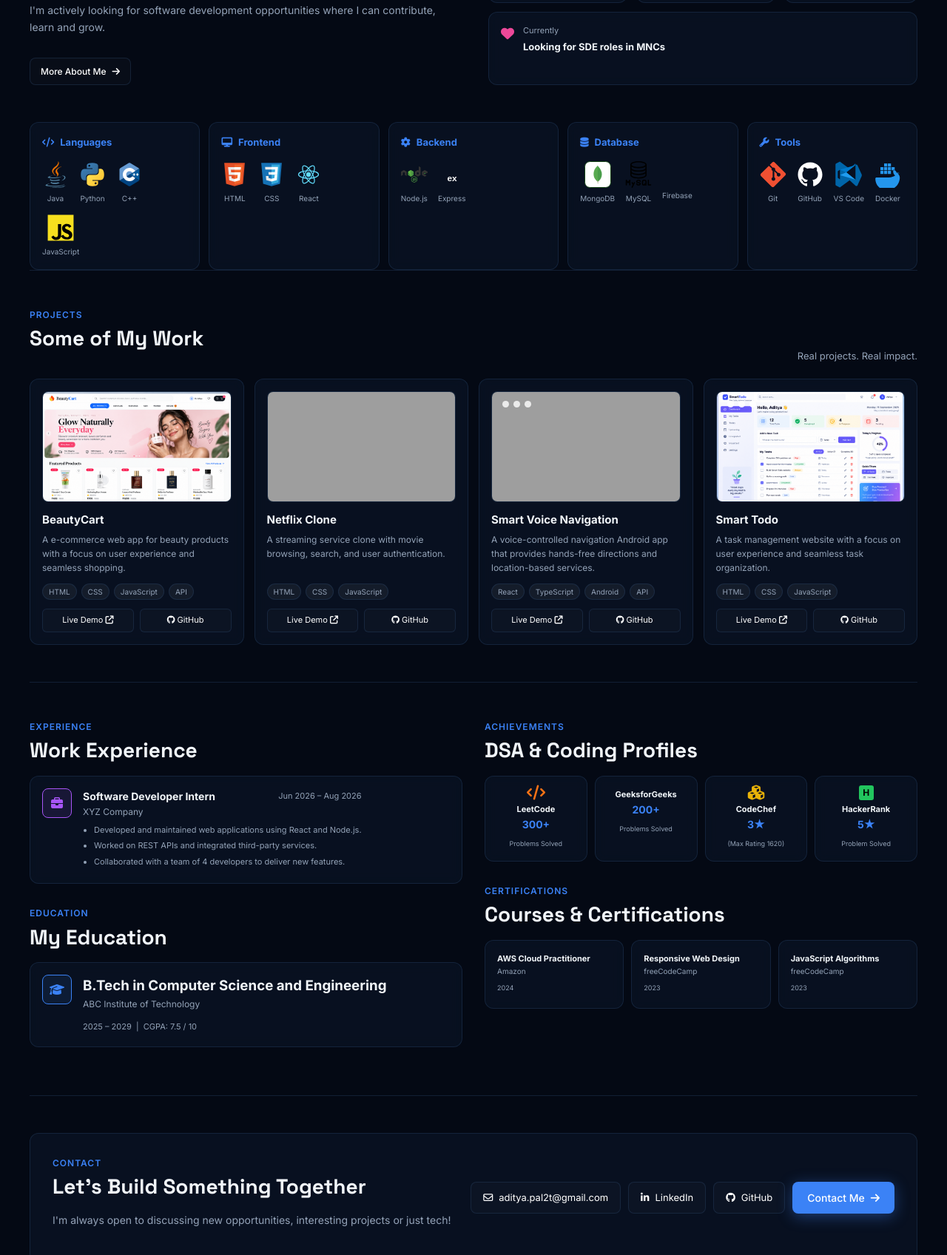
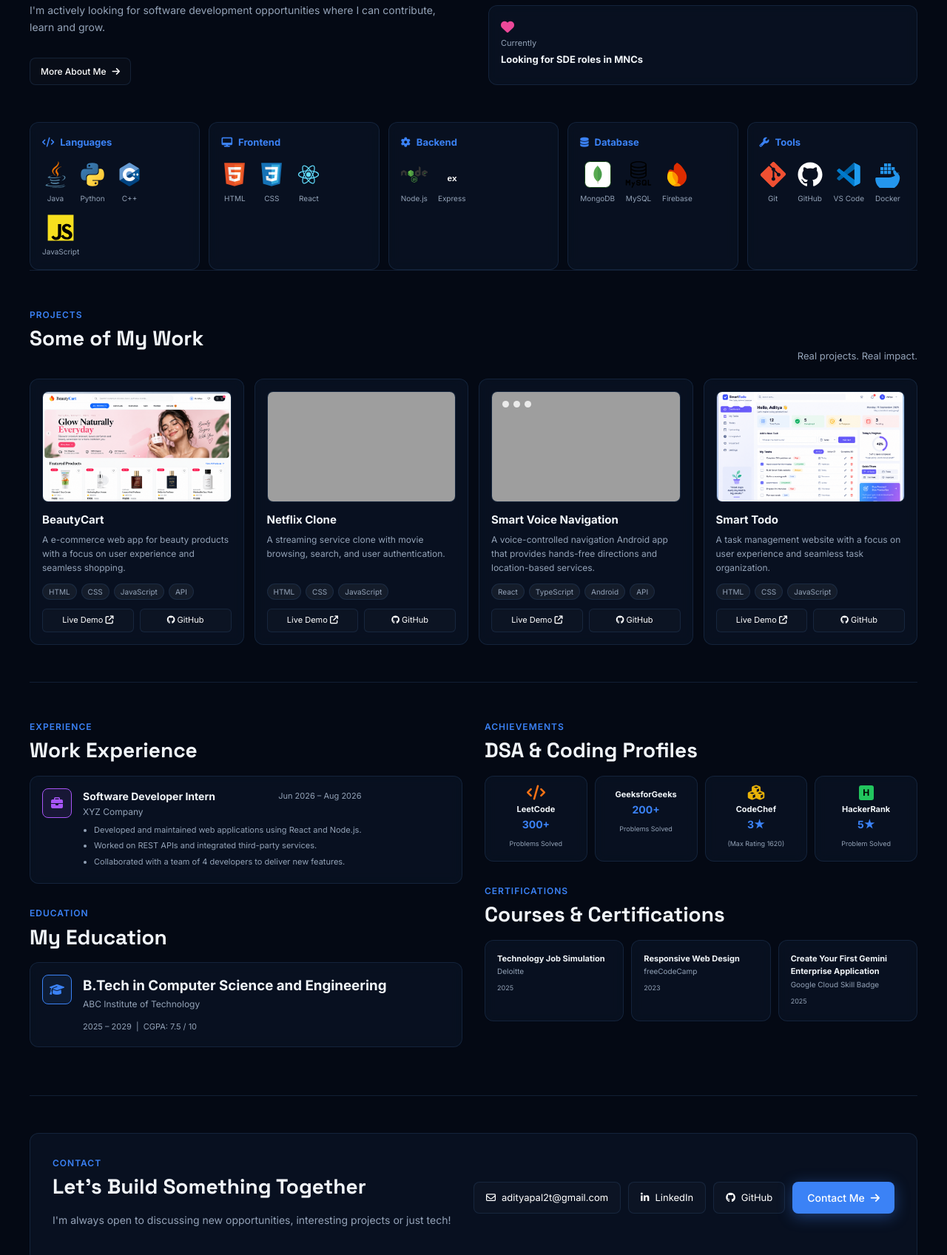
Before and after one commit to ap7856971-web/aditya-portfolio, a plain HTML site: page index.html in a window 1280 px wide. Shown: the part 897-2594 px from the top of the page at 74% size. Drawn offline with nearby package versions, Linux system fonts and the light colour scheme; grey boxes are pictures that could not be loaded; some icons are missing.

Commit message:
Update index.html

```diff
--- a/index.html
+++ b/index.html
@@ -26,7 +26,7 @@
   <!-- Header -->
   <header class="nav-wrap">
     <nav class="nav container">
-      <a class="logo" href="#home">A<span>.</span></a>
+      <a class="logo" href="#home">Ap<span>.</span></a>
       <div class="nav-links">
         <a href="#home">Home</a>
         <a href="#about">About</a>
@@ -55,7 +55,8 @@
           <a class="btn ghost" href="#" download>Download Resume <i class="fa-solid fa-download"></i></a>
           <div class="socials">
             <a href="https://github.com/ap7856971-web"><i class="fa-brands fa-github"></i></a>
-            <a href="https://www.linkedin.com/in/aditya-pal901/" class="linkedin-bg"><i class="fa-brands fa-linkedin-in"></i></a>
+            <a href="https://www.linkedin.com/in/aditya-pal901/" class="linkedin-bg"><i
+                class="fa-brands fa-linkedin-in"></i></a>
             <a href="mailto:adityapal2t@gmail.com"><i class="fa-regular fa-envelope"></i></a>
           </div>
         </div>
@@ -88,8 +89,9 @@
         <div class="facts-grid">
           <!-- Education Card -->
           <article class="card fact-card">
+            <div class="fact-info">
               <i class="fa-solid fa-graduation-cap icon blue big-icon"></i>
-            <div class="fact-info">
+
               <small>Education</small>
               <strong>B.Tech (CSE)</strong>
               <span>2025 – 2029</span>
@@ -98,12 +100,13 @@
 
           <!-- Location Card -->
           <article class="card fact-card">
+            <div class="fact-info">
               <svg viewBox="0 0 32 32" fill="none" class="icon purple-svg" xmlns="http://www.w3.org/2000/svg">
                 <path
                   d="M12 2c-4.4 0-8 3.6-8 8 0 5.4 7 11.5 7.3 11.8.2.1.5.2.7.2.2 0 .5-.1.7-.2.3-.3 7.3-6.4 7.3-11.8 0-4.4-3.6-8-8-8zm0 17.7c-2.1-2-6-6.3-6-9.7 0-3.3 2.7-6 6-6s6 2.7 6 6-3.9 7.7-6 9.7zM12 6c-2.2 0-4 1.8-4 4s1.8 4 4 4 4-1.8 4-4-1.8-4-4-4zm0 6c-1.1 0-2-.9-2-2s.9-2 2-2 2 .9 2 2-.9 2-2 2z"
                   fill="currentColor" />
               </svg>
-            <div class="fact-info">
+
               <small>Location</small>
               <strong>India</strong>
             </div>
@@ -111,8 +114,9 @@
 
           <!-- Interests Card -->
           <article class="card fact-card">
+            <div class="fact-info">
               <i class="fa-solid fa-bullseye icon red"></i>
-            <div class="fact-info">
+
               <small>Interests</small>
               <strong>Web Development<br>Problem Solving<br>Open Source</strong>
             </div>
@@ -120,8 +124,9 @@
 
           <!-- Currently Card -->
           <article class="card fact-card wide">
+            <div class="fact-info">
               <i class="fa-solid fa-heart icon pink"></i>
-            <div class="fact-info">
+
               <small>Currently</small>
               <strong>Looking for SDE roles in MNCs</strong>
             </div>
@@ -218,15 +223,22 @@
           </div>
           <!-- JavaScript -->
           <div class="skill-item">
-            <svg viewBox="0 0 128 128" width="36" height="36">
+            <svg viewBox="0 0 128 128" width="30" height="30">
               <path fill="#F7DF1E" d="M2 2h124v124H2z" />
               <path fill="#000000"
                 d="M78.6 100.8c3.3 5.3 7.7 8.7 15.3 8.7 6.4 0 10.6-3.2 10.6-7.7 0-5.3-4.2-7.3-11.3-10.4l-3.9-1.7c-11.2-4.8-18.7-10.8-18.7-23.7 0-11.6 9-20.5 23-20.5 9.9 0 16.9 3.5 21.7 11.9l-10 6.4c-2.7-4.8-6.1-6.8-11.6-6.8-5 0-8.2 2.6-8.2 6.3 0 4.4 2.8 6.3 9.4 9.1l3.9 1.7c13.3 5.7 20.9 11.4 20.9 24.6 0 14.1-10.9 21.6-26.2 21.6-14.6 0-23.6-6.9-28.5-16.1l10.6-6.4zM29.8 101.4c2.5 4.4 5.7 8.1 11.7 8.1 5.9 0 9.6-2.3 9.6-11.5V46.6h15.3v51.6c0 17.1-10 24.6-24.3 24.6-11.7 0-18.9-6-22.7-15l10.4-6.4z" />
             </svg>
             <span>JavaScript</span>
-          </div>
+
           </div>
       </article>
+
+
+
+
+
+
+
 
       <!-- Frontend Card -->
       <article class="card">
@@ -434,10 +446,11 @@
 
       <!-- Database Card -->
       <article class="card">
-        <h3><i class="fa-solid fa-database"></i> Database</h3>
+        <h3><i class="fa-solid fa-database"></i>Database</h3>
         <div class="chips">
           <!-- MongoDB -->
           <div class="skill-item">
+
             <svg width="800px" height="800px" viewBox="0 0 73 73" version="1.1" xmlns="http://www.w3.org/2000/svg"
               xmlns:xlink="http://www.w3.org/1999/xlink">
 
@@ -541,9 +554,21 @@
 
           <!-- Firebase -->
           <div class="skill-item">
+            <svg xmlns="http://www.w3.org/2000/svg" width="56" height="56" viewBox="0 0 56 56">
+
               <path
-              d="M 29.0,3.0 L 21.0,11.0 L 19.0,16.0 L 19.0,20.0 L 17.0,22.0 L 11.0,22.0 L 8.0,28.0 L 8.0,36.0 L 11.0,43.0 L 17.0,49.0 L 27.0,52.0 L 34.0,51.0 L 38.0,49.0 L 44.0,43.0 L 47.0,36.0 L 47.0,28.0 L 44.0,21.0 Z"
-              fill="#DD2C00" />
+                d="M0 0 C7.67 2.89 14.37 13.27 18.19 20.25 C20.59 25.68 21.11 30.44 19.34 36.13 C16.74 42.07 12.76 46.51 6.68 48.92 C0.35 50.56 -5.21 50.11 -11 47 C-15.74 42.93 -19.57 38.25 -20.21 31.91 C-20.43 26.95 -20.14 22.05 -17.09 16.09 C-13.31 12.43 -8.19 17.18 -7.06 16.09 C-5.99 16.09 -7.85 9.19 -5.06 4.96 0 0 Z"
+                fill="#DD2C00" transform="translate(28,3)" />
+
+              <path
+                d="M0 0 C6.1 -0.42 9.14 -0.09 14 4 C18.32 8.9 19.33 11.43 19 18 C18.21 21.44 18 21.44 17 24 C17.76 24.27 18.53 24.54 19.31 24.81 C21.87 25.94 23.2 26.91 25 29 C18.96 31.36 14.11 31.33 8 29 C2.43 25.5 -1.22 21.44 -3 15 C-3.71 9.18 -3.14 5.09 0 0 Z"
+                fill="#FFC300" transform="translate(11,22)" />
+
+              <path
+                d="M0 0 C5.68 2.38 9.22 5.44 12 11 C12.28 15.83 11.76 19.5 10 24 C10.76 24.27 11.53 24.54 12.31 24.81 C14.87 25.94 16.2 26.91 18 29 C12.89 30.77 9.41 31.3 4 30 C3.67 29.34 3.34 28.68 3 28 C4.65 27.34 6.3 26.68 8 26 C7.46 21.45 5.57 18.73 3 15 C0.51 10.28 0.39 5.23 0 0 Z"
+                fill="#FF8F00" transform="translate(18,22)" />
+
+            </svg>
             <span>Firebase</span>
           </div>
 
@@ -574,11 +599,17 @@
           </div>
           <!-- VS Code -->
           <div class="skill-item">
-            <svg viewBox="0 0 128 128" width="36" height="36">
-              <path fill="#0065A9"
-                d="M96.7 10.3L69 36.6 22 2.2 4.6 10.8c-2.3 1.1-3.7 3.5-3.6 6.1v94.2c-.1 2.6 1.3 5 3.6 6.1l17.4 8.6 47-34.4 27.7 26.3c2.4 2.3 6.1 2.4 8.6.2.6-.5 1.1-1.2 1.4-1.9l20-43.7c1.3-2.8 1.3-6.1 0-8.9l-20-43.7c-1.3-2.8-4.4-4.3-7.4-3.6-.9.2-1.7.7-2.4 1.3zM22.5 87.5L12 79.8V48.2l10.5-7.7v47zM97 88.5L52.8 53.6 97 18.7v69.8z" />
-              <path fill="#007ACC" d="M97 18.7L52.8 53.6 22.5 40.5 97 18.7z" />
-              <path fill="#1F9CF0" d="M97 88.5L22.5 66.7l30.3-13.1L97 88.5z" />
+            <svg width="800px" height="800px" viewBox="0 0 32 32" xmlns="http://www.w3.org/2000/svg">
+              <title>file_type_vscode</title>
+              <path
+                d="M29.01,5.03,23.244,2.254a1.742,1.742,0,0,0-1.989.338L2.38,19.8A1.166,1.166,0,0,0,2.3,21.447c.025.027.05.053.077.077l1.541,1.4a1.165,1.165,0,0,0,1.489.066L28.142,5.75A1.158,1.158,0,0,1,30,6.672V6.605A1.748,1.748,0,0,0,29.01,5.03Z"
+                style="fill:#0065a9" />
+              <path
+                d="M29.01,26.97l-5.766,2.777a1.745,1.745,0,0,1-1.989-.338L2.38,12.2A1.166,1.166,0,0,1,2.3,10.553c.025-.027.05-.053.077-.077l1.541-1.4A1.165,1.165,0,0,1,5.41,9.01L28.142,26.25A1.158,1.158,0,0,0,30,25.328V25.4A1.749,1.749,0,0,1,29.01,26.97Z"
+                style="fill:#007acc" />
+              <path
+                d="M23.244,29.747a1.745,1.745,0,0,1-1.989-.338A1.025,1.025,0,0,0,23,28.684V3.316a1.024,1.024,0,0,0-1.749-.724,1.744,1.744,0,0,1,1.989-.339l5.765,2.772A1.748,1.748,0,0,1,30,6.6V25.4a1.748,1.748,0,0,1-.991,1.576Z"
+                style="fill:#1f9cf0" />
             </svg>
             <span>VS Code</span>
           </div>
@@ -641,11 +672,7 @@
         <article class="card project-card">
 
           <div class="project-shot netflix-bg">
-    <img
-      src="netflix.png"
-      alt="Netflix Clone Website"
-      class="project-image"
-    >
+            <img src="netflix.png" alt="Netflix Clone Website" class="project-image">
           </div>
 
           <h3>Netflix Clone</h3>
@@ -663,20 +690,12 @@
 
           <div class="project-links">
 
-    <a
-      href="https://github.com/ap7856971-web/Netflix-Clone"
-      target="_blank"
-      class="btn-sub"
-    >
+            <a href="https://github.com/ap7856971-web/Netflix-Clone" target="_blank" class="btn-sub">
               Live Demo
               <i class="fa-solid fa-arrow-up-right-from-square"></i>
             </a>
 
-    <a
-      href="https://github.com/ap7856971-web/Netflix-Clone"
-      target="_blank"
-      class="btn-sub"
-    >
+            <a href="https://github.com/ap7856971-web/Netflix-Clone" target="_blank" class="btn-sub">
               <i class="fa-brands fa-github"></i>
               GitHub
             </a>
@@ -689,10 +708,7 @@
         <article class="card project-card">
 
           <div class="project-shot voicego-bg">
-    <img
-      src="smartvoicenavigation.png"
-      alt="Smart Voice Navigation App"
-    />
+            <img src="smartvoicenavigation.png" alt="Smart Voice Navigation App" />
 
             <div class="window-header">
               <span class="dot"></span>
@@ -716,22 +732,14 @@
           </div>
 
           <div class="project-links">
-    <a
-      href="https://github.com/ap7856971-web/SmartVoiceNavigation"
-      class="btn-sub"
-      target="_blank"
-      rel="noopener noreferrer"
-    >
+            <a href="https://github.com/ap7856971-web/SmartVoiceNavigation" class="btn-sub" target="_blank"
+              rel="noopener noreferrer">
               Live Demo
               <i class="fa-solid fa-arrow-up-right-from-square"></i>
             </a>
 
-    <a
-      href="https://github.com/ap7856971-web/SmartVoiceNavigation"
-      class="btn-sub"
-      target="_blank"
-      rel="noopener noreferrer"
-    >
+            <a href="https://github.com/ap7856971-web/SmartVoiceNavigation" class="btn-sub" target="_blank"
+              rel="noopener noreferrer">
               <i class="fa-brands fa-github"></i>
               GitHub
             </a>
@@ -743,10 +751,7 @@
         <article class="card project-card">
 
           <div class="project-shot todo-bg">
-    <img
-      src="smart-todo.png"
-      alt="Smart Todo Dashboard"
-    />
+            <img src="smart-todo.png" alt="Smart Todo Dashboard" />
 
             <div class="window-header">
               <span class="dot"></span>
@@ -770,22 +775,12 @@
 
           <div class="project-links">
 
-    <a
-      href="#"
-      class="btn-sub"
-      target="_blank"
-      rel="noopener noreferrer"
-    >
+            <a href="#" class="btn-sub" target="_blank" rel="noopener noreferrer">
               Live Demo
               <i class="fa-solid fa-arrow-up-right-from-square"></i>
             </a>
 
-    <a
-      href="#"
-      class="btn-sub"
-      target="_blank"
-      rel="noopener noreferrer"
-    >
+            <a href="#" class="btn-sub" target="_blank" rel="noopener noreferrer">
               <i class="fa-brands fa-github"></i>
               GitHub
             </a>
@@ -868,9 +863,9 @@
 
           <div class="cert-grid">
             <article class="card cert-card">
-              <strong>AWS Cloud Practitioner</strong>
-              <span>Amazon</span>
-              <small>2024</small>
+              <strong>Technology Job Simulation</strong>
+              <span>Deloitte</span>
+              <small>2025</small>
             </article>
             <article class="card cert-card">
               <strong>Responsive Web Design</strong>
@@ -878,9 +873,9 @@
               <small>2023</small>
             </article>
             <article class="card cert-card">
-              <strong>JavaScript Algorithms</strong>
-              <span>freeCodeCamp</span>
-              <small>2023</small>
+              <strong>Create Your First Gemini Enterprise Application</strong>
+              <span>Google Cloud Skill Badge</span>
+              <small>2025</small>
             </article>
           </div>
         </div>
@@ -896,11 +891,12 @@
           <p class="muted">I'm always open to discussing new opportunities, interesting projects or just tech!</p>
         </div>
         <div class="contact-buttons">
-          <a href="mailto:aditya.pal2t@gmail.com" class="btn-outline"><i class="fa-regular fa-envelope"></i>
-            aditya.pal2t@gmail.com</a>
-          <a href="https://www.linkedin.com/in/aditya-pal901/" class="btn-outline"><i class="fa-brands fa-linkedin-in"></i> LinkedIn</a>
+          <a href="mailto:adityapal2t@gmail.com" class="btn-outline"><i class="fa-regular fa-envelope"></i>
+            adityapal2t@gmail.com</a>
+          <a href="https://www.linkedin.com/in/aditya-pal901/" class="btn-outline"><i
+              class="fa-brands fa-linkedin-in"></i> LinkedIn</a>
           <a href="https://github.com/ap7856971-web" class="btn-outline"><i class="fa-brands fa-github"></i> GitHub</a>
-          <a href="mailto:aditya.pal2t@gmail.com" class="btn primary">Contact Me <i
+          <a href="mailto:adityapal2t@gmail.com" class="btn primary">Contact Me <i
               class="fa-solid fa-arrow-right"></i></a>
         </div>
       </div>
```
Lines whose indentation alone changed are shown as unchanged.
